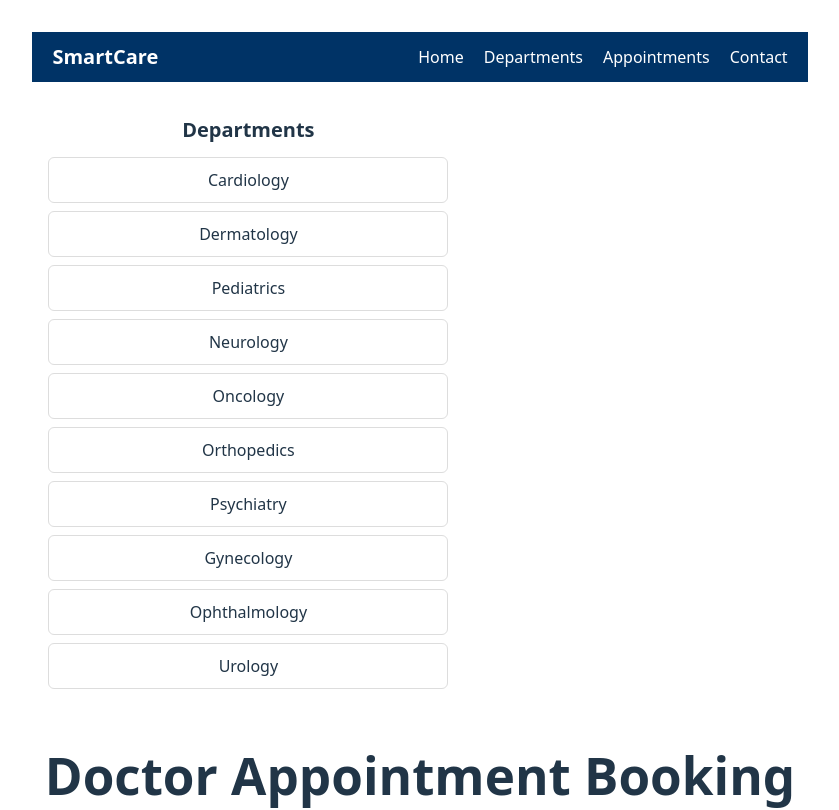
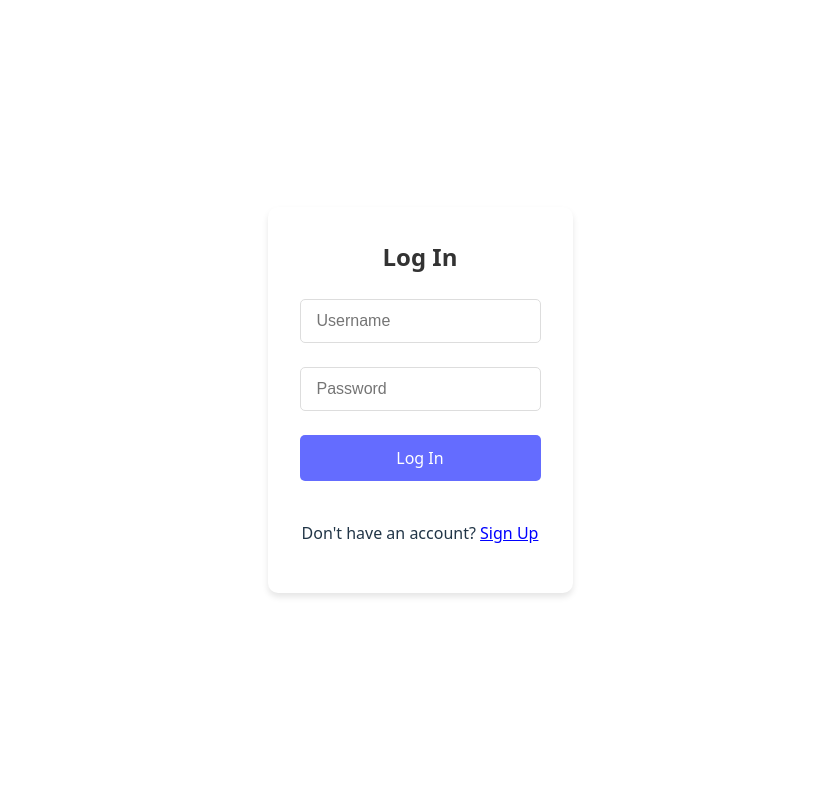
Before and after one commit to melaniemwendwa/Phase2-groupProject, a React (Vite) app: page / in a window 1280 px wide. Shown: the top 810 px of the page, without its empty margins (220-1059 px from the left). Built offline with nearby package versions, Linux system fonts and the light colour scheme; data requests are answered from the project's data file.

Commit message:
login form and sign up form as well as some routing

```diff
--- a/src/App.css
+++ b/src/App.css
@@ -54,3 +54,63 @@
   border-radius: 8px;
   box-shadow: 2px 2px 10px #ccc;
 }
+
+/* Login Form Styles */
+.login-container {
+  display: flex;
+  justify-content: center;
+  align-items: center;
+  min-height: 80vh;
+}
+
+.login-form {
+  background: white;
+  padding: 2rem;
+  border-radius: 10px;
+  box-shadow: 0 4px 6px rgba(0, 0, 0, 0.1);
+  width: 100%;
+  max-width: 400px;
+  display: flex;
+  flex-direction: column;
+  gap: 1.5rem;
+}
+
+.login-title {
+  margin: 0;
+  color: #333;
+  text-align: center;
+  font-size: 1.5rem;
+}
+
+.login-input {
+  padding: 0.75rem 1rem;
+  border: 1px solid #ddd;
+  border-radius: 5px;
+  font-size: 1rem;
+  transition: border-color 0.3s;
+}
+
+.login-input:focus {
+  outline: none;
+  border-color: #646cff;
+  box-shadow: 0 0 0 2px rgba(100, 108, 255, 0.2);
+}
+
+.login-button {
+  background-color: #646cff;
+  color: white;
+  padding: 0.75rem;
+  border: none;
+  border-radius: 5px;
+  font-size: 1rem;
+  cursor: pointer;
+  transition: background-color 0.3s;
+}
+
+.login-button:hover {
+  background-color: #535bf2;
+}
+
+.login-button:active {
+  background-color: #4348b8;
+}
--- a/src/App.jsx
+++ b/src/App.jsx
@@ -1,41 +1,48 @@
-
 import React, { useState } from 'react';
 import Navbar from './components/Navbar';
 import DepartmentList from './components/DepartmentList';
-import AppointmentForm from './components/AppointmentForm';
 import DoctorList from './components/DoctorList';
+import LoginForm from './Pages/LoginForm';
+import SignUpForm from './Pages/SignUpForm';
 import './App.css';
 
 function App() {
   const [selectedDepartmentId, setSelectedDepartmentId] = useState(null);
-  const [appointments, setAppointments] = useState([]);
+  const [user, setUser] = useState(null);
+  const [showSignUp, setShowSignUp] = useState(false);
 
-  function addAppointment(newAppt) {
-    setAppointments((prev) => [...prev, newAppt]);
+  function handleLogin(user) {
+    setUser(user);
+  }
+
+  function handleSignUp(newUser) {
+    setUser(newUser);
+    setShowSignUp(false);
+  }
+
+  function handleLogout() {
+    setUser(null);
+    setSelectedDepartmentId(null);
   }
 
   return (
     <div className="App">
-      <Navbar />
-
-      <DepartmentList onDepartmentSelect={setSelectedDepartmentId} />
-
-      <h1>Doctor Appointment Booking</h1>
-
-      <label>Select Department ID (manual):</label>
-      <input
-        type="number"
-        value={selectedDepartmentId || ""}
-        onChange={(e) => setSelectedDepartmentId(Number(e.target.value))}
-        placeholder="e.g. 1"
-      />
-
-      {selectedDepartmentId && (
-        <DoctorList departmentId={selectedDepartmentId} />
+      {user ? (
+        <>
+          <Navbar onLogout={handleLogout} />
+          <DepartmentList onDepartmentSelect={setSelectedDepartmentId} />
+          {selectedDepartmentId && (
+            <>
+              <h1>Doctors in Selected Department</h1>
+              <DoctorList departmentId={selectedDepartmentId} />
+            </>
+          )}
+        </>
+      ) : showSignUp ? (
+        <SignUpForm onSignUp={handleSignUp} onSwitchToLogin={() => setShowSignUp(false)} />
+      ) : (
+        <LoginForm onLogin={handleLogin} onSwitchToSignUp={() => setShowSignUp(true)} />
       )}
-
-      <h2>Book an Appointment</h2>
-      <AppointmentForm addAppointment={addAppointment} />
     </div>
   );
 }
--- a/src/Pages/LoginForm.jsx
+++ b/src/Pages/LoginForm.jsx
@@ -1,31 +1,38 @@
 import { useState } from "react";
+import "../App.css";
 
-function LoginForm({ onLogin }) {
+function LoginForm({ onLogin, onSwitchToSignUp }) {
   const [formData, setFormData] = useState({ username: "", password: "" });
+  const [error, setError] = useState("");
 
   function handleChange(e) {
     const { name, value } = e.target;
     setFormData((prev) => ({ ...prev, [name]: value }));
+    setError("");
   }
 
   function handleSubmit(e) {
     e.preventDefault();
 
-    fetch(`http://localhost:3000/users?username=${formData.username}&password=${formData.password}`)
+    fetch(`http://localhost:3000/patients?username=${formData.username}&password=${formData.password}`)
       .then((res) => res.json())
       .then((users) => {
         if (users.length > 0) {
+          setError("");
           onLogin(users[0]);
         } else {
-          alert("Invalid username or password");
+          setError("Incorrect username or password.");
         }
-      });
+      })
+      .catch(() => setError("An error occurred. Please try again."));
   }
 
   return (
-    <form onSubmit={handleSubmit}>
-      <h3>Log In</h3>
+    <div className="login-container">
+      <form onSubmit={handleSubmit} className="login-form">
+        <h3 className="login-title">Log In</h3>
         <input
+          className="login-input"
           name="username"
           placeholder="Username"
           value={formData.username}
@@ -33,6 +40,7 @@ function LoginForm({ onLogin }) {
           required
         />
         <input
+          className="login-input"
           name="password"
           type="password"
           placeholder="Password"
@@ -40,8 +48,19 @@ function LoginForm({ onLogin }) {
           onChange={handleChange}
           required
         />
-      <button type="submit">Log In</button>
+        <button type="submit" className="login-button">Log In</button>
+        {error && <div className="login-error" style={{ color: 'red', marginTop: '0.5rem' }}>{error}</div>}
+        <p style={{ marginTop: '1rem', textAlign: 'center' }}>
+          Don't have an account?{" "}
+          <span
+            style={{ color: "blue", textDecoration: "underline", cursor: "pointer" }}
+            onClick={onSwitchToSignUp}
+          >
+            Sign Up
+          </span>
+        </p>
       </form>
+    </div>
   );
 }
 
--- a/src/Pages/SignUpForm.jsx
+++ b/src/Pages/SignUpForm.jsx
@@ -1,7 +1,12 @@
 import { useState } from "react";
+import "../App.css";
 
-function SignUpForm({ onSignUp }) {
-  const [formData, setFormData] = useState({ username: "", password: "" });
+function SignUpForm({ onSignUp, onSwitchToLogin }) {
+  const [formData, setFormData] = useState({
+    name: "",
+    username: "",
+    password: ""
+  });
 
   function handleChange(e) {
     const { name, value } = e.target;
@@ -11,29 +16,43 @@ function SignUpForm({ onSignUp }) {
   function handleSubmit(e) {
     e.preventDefault();
 
-    fetch("http://localhost:3000/users", {
+    fetch("http://localhost:3000/patients", {
       method: "POST",
       headers: { "Content-Type": "application/json" },
       body: JSON.stringify(formData)
     })
       .then((res) => res.json())
-      .then((newUser) => {
-        onSignUp(newUser); // Update parent with logged-in user
-        setFormData({ username: "", password: "" });
+      .then((newPatient) => {
+        onSignUp(newPatient);
+        setFormData({ name: "", username: "", password: "" });
       });
   }
 
   return (
-    <form onSubmit={handleSubmit}>
-      <h3>Sign Up</h3>
+    <div className="login-container">
+      <form onSubmit={handleSubmit} className="login-form">
+        <h3 className="login-title">Sign Up</h3>
+
         <input
+          className="login-input"
+          name="name"
+          placeholder="Full Name"
+          value={formData.name}
+          onChange={handleChange}
+          required
+        />
+
+        <input
+          className="login-input"
           name="username"
           placeholder="Username"
           value={formData.username}
           onChange={handleChange}
           required
         />
+
         <input
+          className="login-input"
           name="password"
           type="password"
           placeholder="Password"
@@ -41,8 +60,20 @@ function SignUpForm({ onSignUp }) {
           onChange={handleChange}
           required
         />
-      <button type="submit">Sign Up</button>
+
+        <button type="submit" className="login-button">Sign Up</button>
+
+        <p style={{ marginTop: '1rem', textAlign: 'center' }}>
+          Already have an account?{" "}
+          <span
+            style={{ color: "blue", textDecoration: "underline", cursor: "pointer" }}
+            onClick={onSwitchToLogin}
+          >
+            Log In
+          </span>
+        </p>
       </form>
+    </div>
   );
 }
 
--- a/src/components/DepartmentList.jsx
+++ b/src/components/DepartmentList.jsx
@@ -1,5 +1,3 @@
-
-
 import React, { useEffect, useState } from 'react';
 import './DepartmentList.css';
 
@@ -7,7 +5,7 @@ function DepartmentList({ onDepartmentSelect }) {
   const [departments, setDepartments] = useState([]);
 
   useEffect(() => {
-    fetch('http://localhost:5000/departments')
+    fetch('http://localhost:3000/departments')
       .then(res => res.json())
       .then(data => setDepartments(data))
       .catch(err => console.error('Failed to fetch departments:', err));
```
Lines whose indentation alone changed are shown as unchanged.
